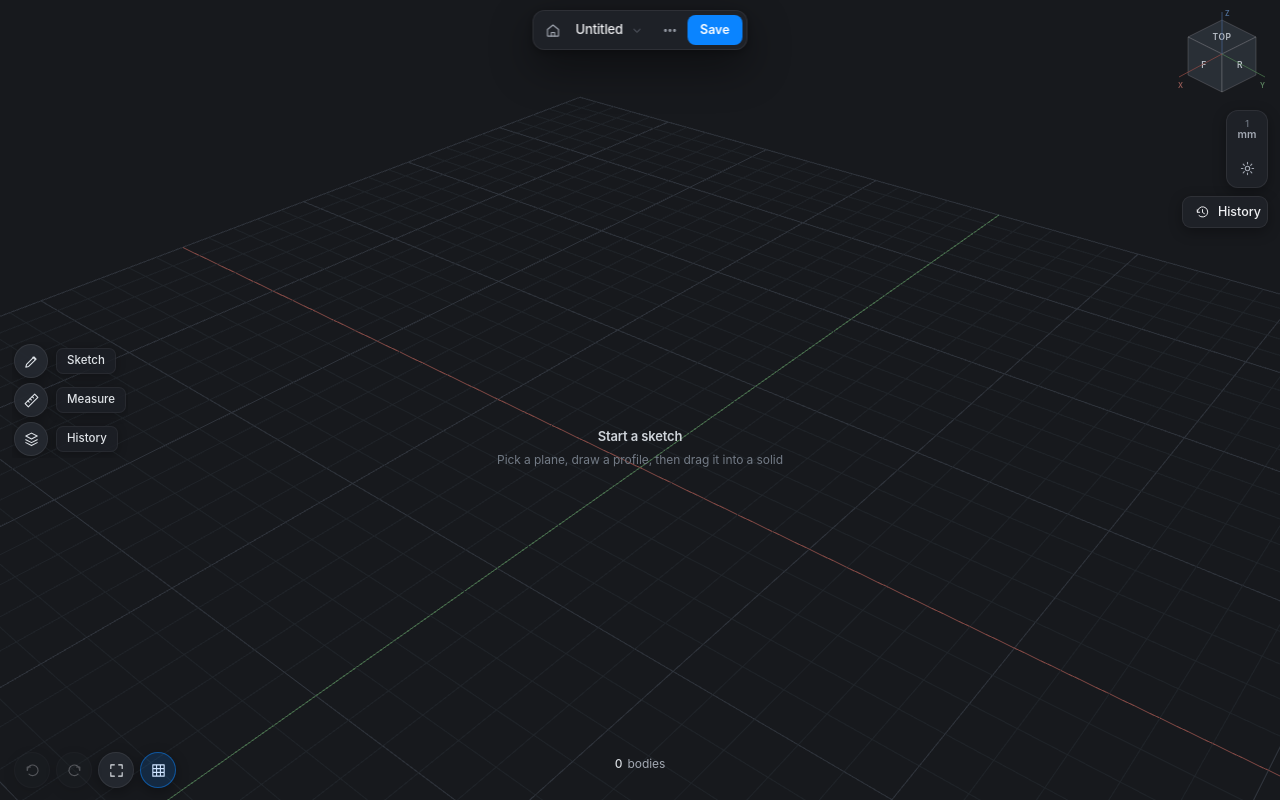
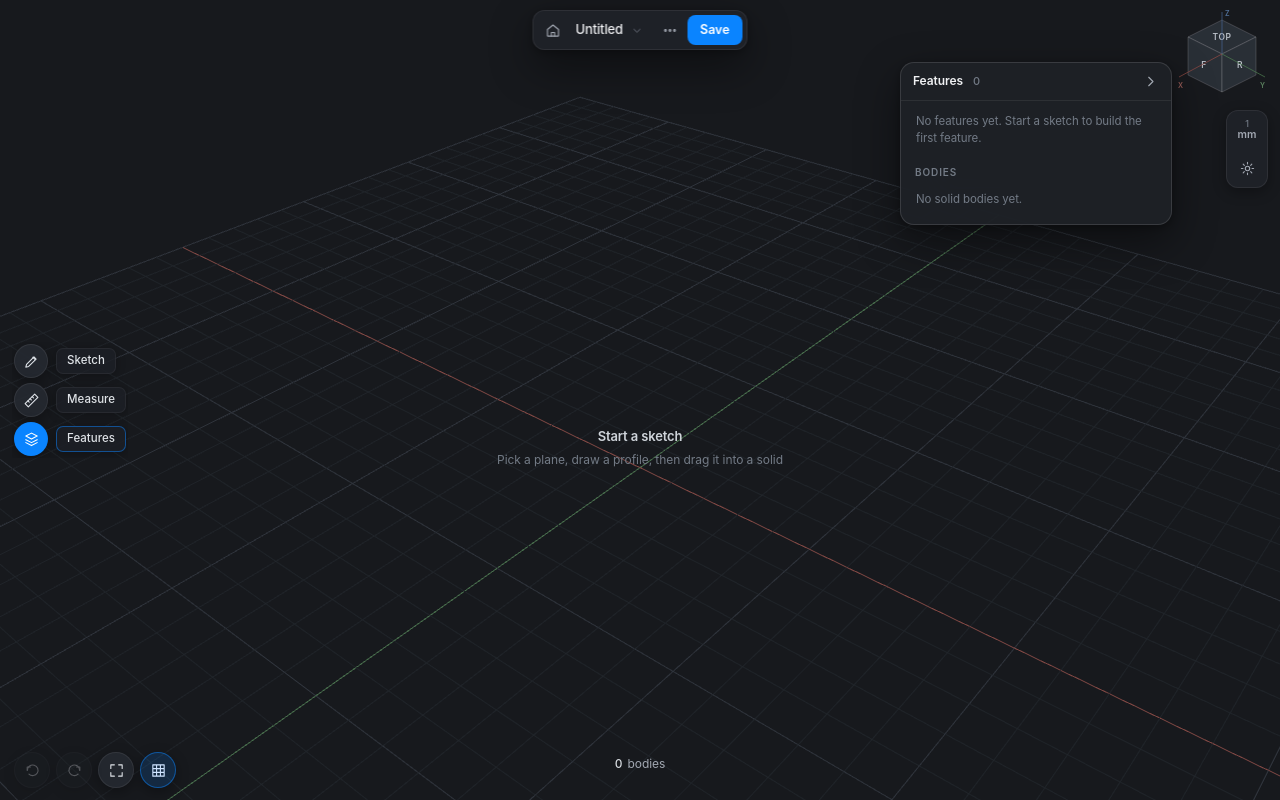
Before and after one commit to JupomIII/shapr, a React (Vite) app: page / in a window 1280 px wide. Built offline with nearby package versions, Linux system fonts and the light colour scheme.

Commit message:
feat: keep the feature tree on screen instead of behind a History button
The tree is a standing dock on the right that stays visible while modelling, with a chevron
to fold it into a small Features tab; the History entry points and its right-edge button are
gone.

```diff
--- a/src/state/store.ts
+++ b/src/state/store.ts
@@ -39,7 +39,7 @@ export type SketchTool =
   | 'spline'
   | 'auto'
   | 'dimension';
-export type Panel = 'none' | 'projects' | 'features' | 'measure' | 'help';
+export type Panel = 'none' | 'projects' | 'measure' | 'help';
 
 export interface SelectionItem {
   kind: 'face' | 'edge' | 'body' | 'region' | 'sketchEntity' | 'sketch';
@@ -103,6 +103,8 @@ export interface AppState {
     futureSel: SelectionItem[][];
   };
   panel: Panel;
+  /** The feature tree lives in a standing panel, so it is not a transient panel. */
+  featuresOpen: boolean;
   pending: PendingOp | null;
   toast: { id: number; text: string } | null;
   autoLineArc: boolean;
@@ -143,6 +145,7 @@ export const store = {
       futureSel: [] as SelectionItem[][],
     },
     panel: 'none' as Panel,
+    featuresOpen: true,
     pending: null,
     toast: null,
     autoLineArc: true,
--- a/src/styles.css
+++ b/src/styles.css
@@ -1671,3 +1671,45 @@ textarea {
   background: transparent;
   color: var(--text-dim, #93a1b0);
 }
+
+/* ------------------------- standing feature tree ------------------------- */
+/* The tree is always on screen; it is a dock, not a panel behind a History tab. */
+.panel.feature-dock {
+  right: calc(max(12px, env(safe-area-inset-right)) + 96px);
+  top: 62px;
+  width: min(272px, calc(100vw - 152px));
+  max-height: calc(100dvh - 200px);
+}
+
+.panel.feature-dock .panel-head {
+  height: 38px;
+  padding: 0 6px 0 12px;
+  font-size: 12px;
+}
+
+.panel.feature-dock .panel-body {
+  padding: 6px;
+}
+
+.feature-tab {
+  position: absolute;
+  z-index: 25;
+  right: max(12px, env(safe-area-inset-right));
+  top: 50%;
+  transform: translateY(-50%);
+  padding: 9px 11px;
+  border: 1px solid var(--line-2);
+  border-radius: 9px;
+  background: rgba(30, 33, 39, 0.92);
+  backdrop-filter: blur(20px);
+  -webkit-backdrop-filter: blur(20px);
+  color: var(--t2);
+  font-size: 11.5px;
+  letter-spacing: 0.04em;
+  cursor: pointer;
+}
+
+.feature-tab:hover {
+  color: var(--t1);
+  border-color: var(--accent);
+}
--- a/src/ui/App.tsx
+++ b/src/ui/App.tsx
@@ -204,7 +204,7 @@ export default function App() {
           S.store.set({ showGrid: !state.showGrid });
           break;
         case 'h':
-          S.store.set({ panel: state.panel === 'features' ? 'none' : 'features' });
+          S.store.set({ featuresOpen: !state.featuresOpen });
           break;
         case '1':
           viewportRef.current?.setView('front', state.evalResult.bodies);
@@ -254,7 +254,17 @@ export default function App() {
         <PendingChip />
         <SketchDimensionChip />
         <Toast />
-        {s.panel === 'features' && <FeaturePanel />}
+        {s.featuresOpen ? (
+          <FeaturePanel dock />
+        ) : (
+          <button
+            className="feature-tab"
+            title="Show the feature tree (H)"
+            onClick={() => S.store.set({ featuresOpen: true })}
+          >
+            Features
+          </button>
+        )}
         {s.panel === 'projects' && <ProjectsPanel />}
         {s.panel === 'measure' && <MeasurePanel />}
         {s.panel === 'help' && <HelpPanel />}
--- a/src/ui/Bars.tsx
+++ b/src/ui/Bars.tsx
@@ -152,12 +152,12 @@ export function TopBar() {
             <button
               className="menu-row"
               onClick={() => {
-                togglePanel('features');
+                S.store.set({ featuresOpen: !s.featuresOpen });
                 setMenu(false);
               }}
             >
               <Icon name="layers" size={15} />
-              History
+              {s.featuresOpen ? 'Hide feature tree' : 'Show feature tree'}
               <span className="k">H</span>
             </button>
             <button
@@ -352,9 +352,9 @@ export function Rail() {
         />
         <Act
           icon="layers"
-          label="History"
-          active={s.panel === 'features'}
-          onClick={() => S.store.set({ panel: s.panel === 'features' ? 'none' : 'features' })}
+          label="Features"
+          active={s.featuresOpen}
+          onClick={() => S.store.set({ featuresOpen: !s.featuresOpen })}
         />
       </div>
       {planeMenu && (
@@ -491,17 +491,6 @@ export function ViewCubeOverlay() {
           <Icon name="settings" size={16} />
         </button>
       </div>
-
-      {s.panel !== 'features' && (
-        <button
-          className="dock-label"
-          title="Feature history"
-          onClick={() => S.store.set({ panel: 'features' })}
-        >
-          <Icon name="history" size={15} />
-          History
-        </button>
-      )}
 
       {unitsOpen && (
         <>
--- a/src/ui/Panels.tsx
+++ b/src/ui/Panels.tsx
@@ -271,19 +271,23 @@ function FeatureFields({ f }: { f: Feature }) {
   }
 }
 
-export function FeaturePanel() {
+export function FeaturePanel({ dock = false }: { dock?: boolean }) {
   const s = S.useApp();
   const [editing, setEditing] = useState<string | null>(null);
   const rollback = s.doc.rollback ?? null;
 
   return (
-    <div className="panel">
+    <div className={dock ? 'panel feature-dock' : 'panel'}>
       <div className="panel-head">
         <span>
-          Feature tree <span className="sub">{s.doc.features.length} features</span>
+          Features <span className="sub">{s.doc.features.length}</span>
         </span>
-        <button className="icon-btn" onClick={() => S.store.set({ panel: 'none' })}>
-          <Icon name="close" size={16} />
+        <button
+          className="icon-btn"
+          title={dock ? 'Hide the feature tree (H)' : 'Close'}
+          onClick={() => (dock ? S.store.set({ featuresOpen: false }) : S.store.set({ panel: 'none' }))}
+        >
+          <Icon name={dock ? 'chevron' : 'close'} size={16} />
         </button>
       </div>
       <div className="panel-body">
```
